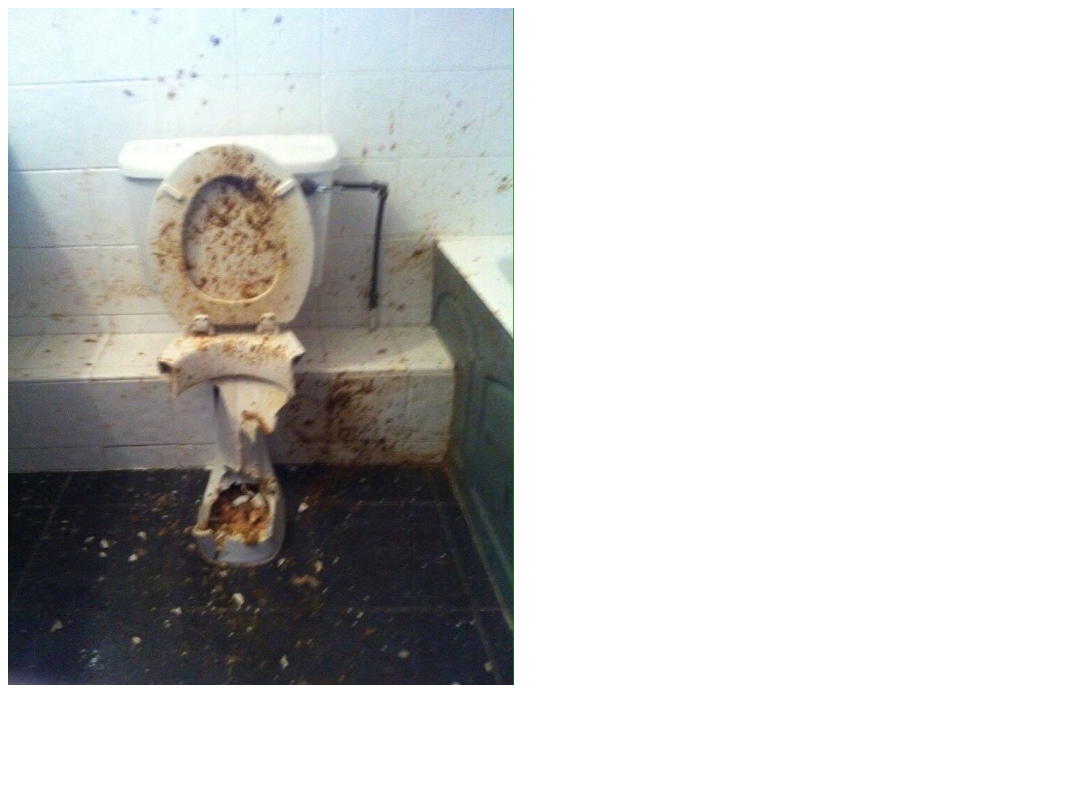
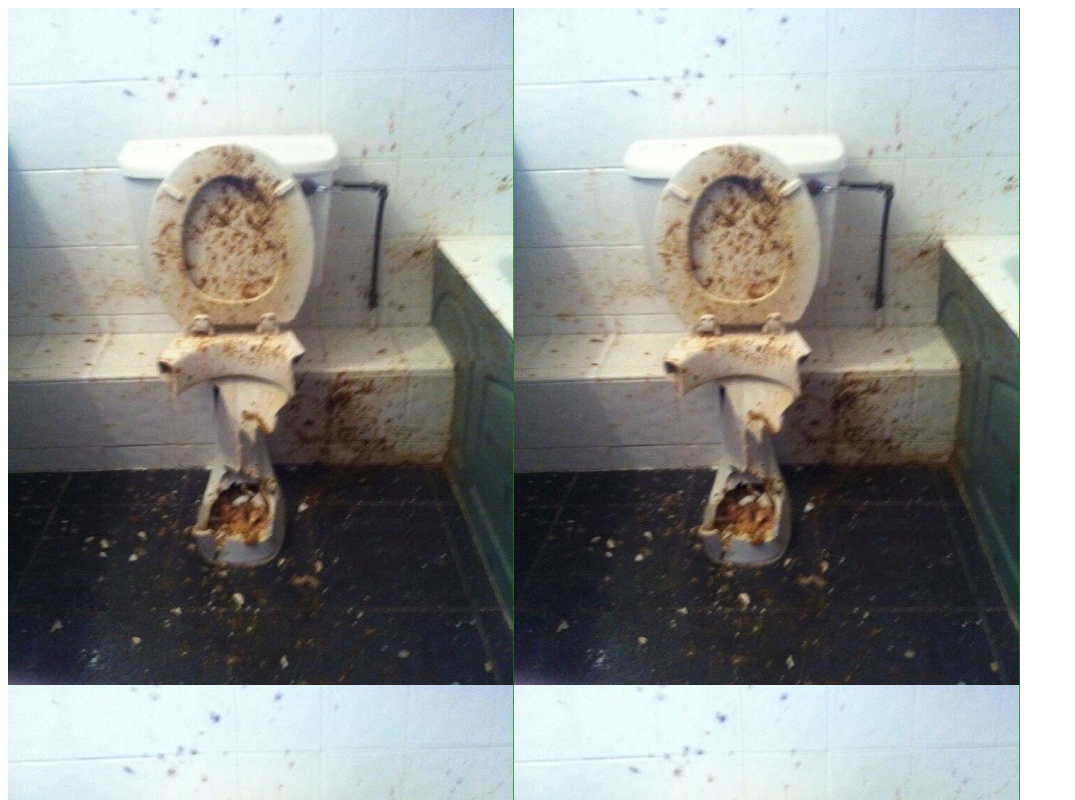
Before and after one commit to Marvin844/krenmc-1, a plain HTML site: page index.html in a window 1280 px wide. Shown: the top 800 px of the page, without its empty margins (0-1075 px from the left). Drawn offline with Linux system fonts and the light colour scheme.

Commit message:
Update index.html

```diff
--- a/index.html
+++ b/index.html
@@ -1 +1,22 @@
-<img src="tolkan.png" />
+<img src="tolkan.png" /><img src="tolkan.png" /><img src="tolkan.png" /><img
+  src="tolkan.png"
+/><img src="tolkan.png" /><img src="tolkan.png" /><img src="tolkan.png" /><img
+  src="tolkan.png"
+/><img src="tolkan.png" /><img src="tolkan.png" /><img src="tolkan.png" /><img
+  src="tolkan.png"
+/><img src="tolkan.png" /><img src="tolkan.png" /><img src="tolkan.png" /><img
+  src="tolkan.png"
+/><img src="tolkan.png" /><img src="tolkan.png" /><img src="tolkan.png" /><img
+  src="tolkan.png"
+/><img src="tolkan.png" /><img src="tolkan.png" /><img src="tolkan.png" /><img
+  src="tolkan.png"
+/><img src="tolkan.png" /><img src="tolkan.png" /><img src="tolkan.png" /><img
+  src="tolkan.png"
+/><img src="tolkan.png" /><img src="tolkan.png" /><img src="tolkan.png" /><img
+  src="tolkan.png"
+/><img src="tolkan.png" /><img src="tolkan.png" /><img src="tolkan.png" /><img
+  src="tolkan.png"
+/>
+
+
+хуй
```
